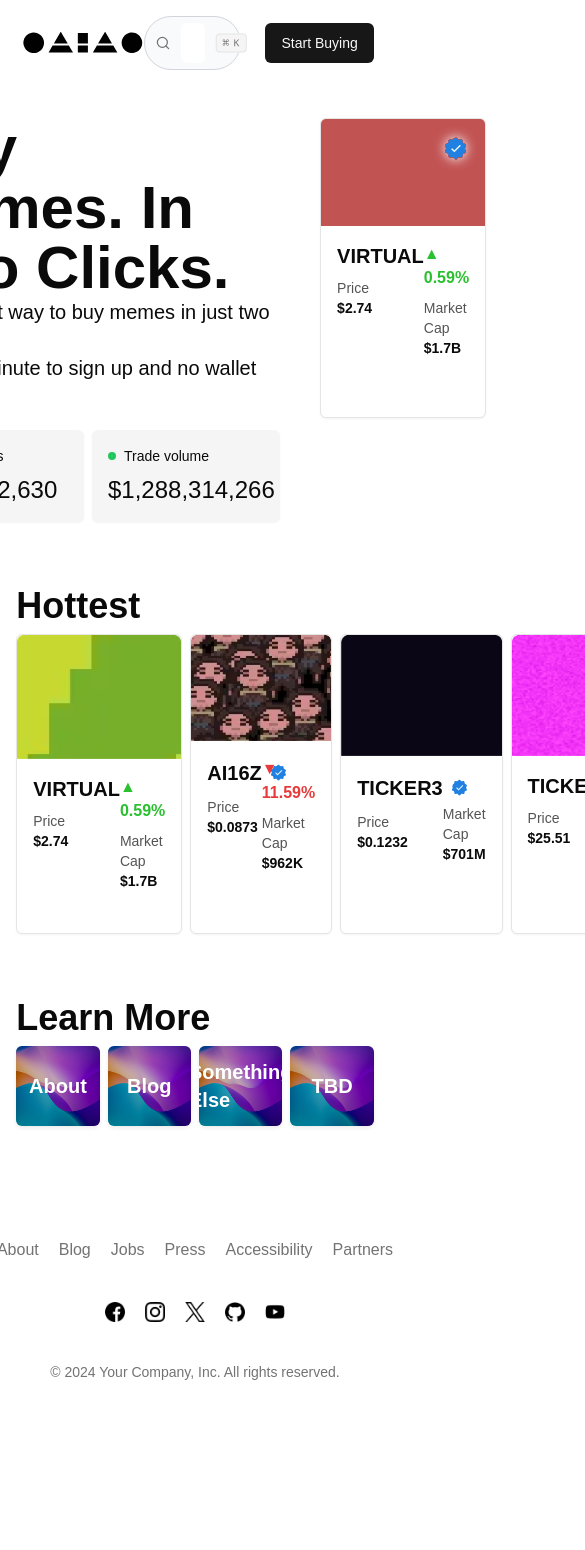
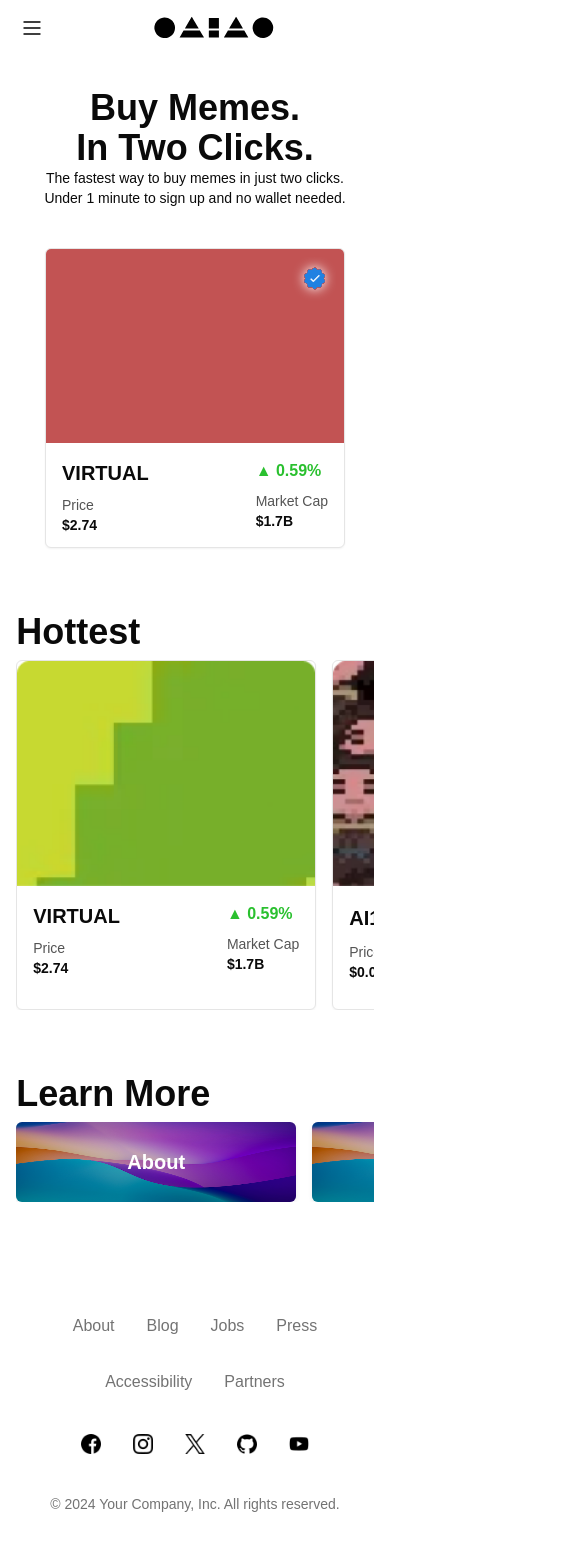
Before and after one commit to joserot/landing-page, a Next.js app: page / in a window 390 px wide. Shown: the top 1550 px of the page, 585 px wide, since content can reach past the window. Before the commit the page ends 1462 px from the top, so only its background shows below. Built offline with nearby package versions, Linux system fonts and the light colour scheme.

Commit message:
carrousel

```diff
--- a/package.json
+++ b/package.json
@@ -14,6 +14,7 @@
     "@radix-ui/react-slot": "^1.1.1",
     "class-variance-authority": "^0.7.1",
     "clsx": "^2.1.1",
+    "embla-carousel-react": "^8.5.2",
     "lucide-react": "^0.473.0",
     "next": "15.1.6",
     "react": "^19.0.0",
--- /dev/null
+++ b/src/components/burger-menu.tsx
@@ -0,0 +1,41 @@
+import { Button } from "./ui/button";
+import {
+  Drawer,
+  DrawerContent,
+  DrawerHeader,
+  DrawerTitle,
+  DrawerTrigger,
+} from "@/components/ui/drawer";
+
+import { Navbar } from "./navbar";
+import { Searcher } from "./searcher";
+
+import Image from "next/image";
+
+export function BurgerMenu() {
+  return (
+    <Drawer>
+      <DrawerTrigger>
+        <Button asChild className="p-1" variant={"ghost"}>
+          <Image
+            priority
+            className="w-8 h-8"
+            src="/burger-menu.svg"
+            width={20}
+            height={20}
+            alt="Menu icon"
+          />
+        </Button>
+      </DrawerTrigger>
+      <DrawerContent>
+        <DrawerHeader>
+          <DrawerTitle>Menu</DrawerTitle>
+        </DrawerHeader>
+        <div className="flex flex-col gap-8 px-4 py-10 justify-center items-center">
+          <Navbar />
+          <Searcher />
+        </div>
+      </DrawerContent>
+    </Drawer>
+  );
+}
--- a/src/components/footer.tsx
+++ b/src/components/footer.tsx
@@ -39,7 +39,7 @@
 export function Footer() {
   return (
     <footer className="mx-auto w-11/12 max-w-5xl flex flex-col justify-center gap-10 items-center py-20">
-      <div className="flex gap-5">
+      <div className="flex justify-center items-center flex-wrap gap-8">
         {links.map((link) => {
           return (
             <Link
@@ -52,7 +52,7 @@
           );
         })}
       </div>
-      <div className="flex gap-5">
+      <div className="flex justify-center items-center flex-wrap gap-8">
         {icons.map((icon) => {
           return (
             <Link
@@ -71,7 +71,7 @@
           );
         })}
       </div>
-      <p className="text-muted-foreground text-sm">
+      <p className="text-muted-foreground text-sm text-center text-balance">
         © 2024 Your Company, Inc. All rights reserved.
       </p>
     </footer>
--- a/src/components/header.tsx
+++ b/src/components/header.tsx
@@ -2,20 +2,30 @@
 
 import { Searcher } from "./searcher";
 import { Navbar } from "./navbar";
+import { BurgerMenu } from "./burger-menu";
 
 export function Header() {
   return (
-    <header className="w-11/12 flex justify-center items-center py-4 mx-auto">
+    <header className="w-11/12 flex justify-center items-center py-3 md:py-4 mx-auto">
       <div className="flex justify-between items-center w-full max-w-7xl">
+        <div className="block md:hidden">
+          <BurgerMenu />
+        </div>
         <Image
+          priority
           className="w-32 h-auto"
           src="/logo.svg"
           alt="Logo"
           width={100}
           height={100}
         />
-        <Searcher />
-        <Navbar />
+        <div className="hidden md:block">
+          <Searcher />
+        </div>
+        <div className="hidden md:block">
+          <Navbar />
+        </div>
+        <div className="block md:hidden"></div>
       </div>
     </header>
   );
--- a/src/components/hero-statistics.tsx
+++ b/src/components/hero-statistics.tsx
@@ -9,7 +9,7 @@
 
 export function HeroStatistics() {
   return (
-    <article className="flex items-center gap-2">
+    <article className="hidden md:flex items-center gap-2">
       <Card className="bg-[#F5F5F5] p-4 rounded-md flex flex-col gap-2 w-1/2 border-none">
         <span className="text-sm flex items-center gap-2">
           <span className="block w-2 h-2 rounded-full bg-[#22C55E] text-sm"></span>
--- a/src/components/hero-titles.tsx
+++ b/src/components/hero-titles.tsx
@@ -1,13 +1,15 @@
 export function HeroTitles() {
   return (
     <div>
-      <h1 className="text-6xl font-bold text-balance">
+      <h1 className="text-center md:text-left text-4xl md:text-6xl font-bold text-balance">
         Buy Memes. In Two Clicks.
       </h1>
-      <p className="text-xl">
+      <p className="text-center md:text-left text-sm md:text-xl text-balance">
         The fastest way to buy memes in just two clicks.
       </p>
-      <p className="text-xl">Under 1 minute to sign up and no wallet needed.</p>
+      <p className="text-center md:text-left text-sm md:text-xl text-balance">
+        Under 1 minute to sign up and no wallet needed.
+      </p>
     </div>
   );
 }
--- a/src/components/hero.tsx
+++ b/src/components/hero.tsx
@@ -4,7 +4,7 @@
 
 export function Hero() {
   return (
-    <section className="mx-auto w-11/12 max-w-5xl flex justify-center gap-10 items-start py-8">
+    <section className="mx-auto w-11/12 max-w-5xl flex flex-col md:flex-row justify-center gap-10 items-center md:items-start py-8">
       <div className="max-w-2xl flex flex-col gap-5">
         <HeroTitles />
         <HeroStatistics />
--- a/src/components/hottest-section.tsx
+++ b/src/components/hottest-section.tsx
@@ -1,4 +1,12 @@
+"use client ";
+
 import { MemeCard } from "./meme-card";
+
+import {
+  Carousel,
+  CarouselContent,
+  CarouselItem,
+} from "@/components/ui/carousel";
 
 const memes = [
   {
@@ -43,7 +51,7 @@
   return (
     <section className="mx-auto w-11/12 max-w-5xl py-8">
       <h2 className="text-4xl font-bold mb-2">Hottest</h2>
-      <div className="flex items-center gap-2">
+      <div className="hidden lg:flex items-center gap-2">
         {memes.map((meme) => {
           return (
             <MemeCard
@@ -60,6 +68,34 @@
           );
         })}
       </div>
+      <Carousel
+        opts={{
+          skipSnaps: true,
+        }}
+        className="lg:hidden h-auto"
+      >
+        <CarouselContent className="flex">
+          {memes.map((meme) => {
+            return (
+              <CarouselItem
+                className="flex-shrink-0 flex-grow-0 basis-auto min-w-0"
+                key={meme.name}
+              >
+                <MemeCard
+                  name={meme.name}
+                  image={meme.image}
+                  isPositive={meme.isPositive}
+                  isVerified={meme.isVerified}
+                  marketCap={meme.marketCap}
+                  price={meme.price}
+                  percentage={meme.percentage}
+                  href="/"
+                />
+              </CarouselItem>
+            );
+          })}
+        </CarouselContent>
+      </Carousel>
     </section>
   );
 }
--- a/src/components/learn-more-card.tsx
+++ b/src/components/learn-more-card.tsx
@@ -9,7 +9,7 @@
 export function LearnMoreCard({ href, text }: Props) {
   return (
     <Link
-      className="w-full relative h-20 rounded-md overflow-hidden flex justify-center items-center group shadow-custom"
+      className="w-full min-w-[280px] md:min-w-0 relative h-20 rounded-md overflow-hidden flex justify-center items-center group shadow-custom"
       href={href}
     >
       <Image
--- a/src/components/learn-more-section.tsx
+++ b/src/components/learn-more-section.tsx
@@ -1,4 +1,9 @@
 import { LearnMoreCard } from "./learn-more-card";
+import {
+  Carousel,
+  CarouselContent,
+  CarouselItem,
+} from "@/components/ui/carousel";
 
 const links = [
   {
@@ -23,13 +28,36 @@
   return (
     <section className="mx-auto w-11/12 max-w-5xl py-8">
       <h2 className="text-4xl font-bold mb-2">Learn More</h2>
-      <div className="w-full flex items-center gap-2">
+      <div className="hidden md:flex items-center gap-2">
         {links.map((link) => {
           return (
             <LearnMoreCard key={link.text} href={link.href} text={link.text} />
           );
         })}
       </div>
+      <Carousel
+        opts={{
+          skipSnaps: true,
+        }}
+        className="md:hidden h-auto"
+      >
+        <CarouselContent className="flex">
+          {links.map((link) => {
+            return (
+              <CarouselItem
+                className="flex-shrink-0 flex-grow-0 basis-auto min-w-0"
+                key={link.text}
+              >
+                <LearnMoreCard
+                  key={link.text}
+                  href={link.href}
+                  text={link.text}
+                />
+              </CarouselItem>
+            );
+          })}
+        </CarouselContent>
+      </Carousel>
     </section>
   );
 }
--- a/src/components/meme-card.tsx
+++ b/src/components/meme-card.tsx
@@ -25,8 +25,8 @@
   href,
 }: Props) {
   return (
-    <Link href={href}>
-      <Card className="w-full max-w-[300px] h-[300px] rounded-md shadow-custom overflow-hidden">
+    <Link className="w-auto max-w-[300px] block" href={href}>
+      <Card className="w-full max-w-[300px] h-[350px] lg:h-[300px] rounded-md shadow-custom overflow-hidden">
         <Image src={image} alt="Card hero image" width={400} height={400} />
         <CardContent className="flex justify-between items-start p-4">
           <div className="flex flex-col gap-2">
@@ -53,7 +53,11 @@
                 isPositive ? "text-[#2AC02F]" : "text-[#E73A3A]"
               }  font-semibold text-base`}
             >
-              {percentage ? percentage : <span className="text-white">--</span>}
+              {percentage ? (
+                percentage
+              ) : (
+                <span className="text-white opacity-0">--</span>
+              )}
             </span>
             <div className="flex flex-col">
               <span className="text-[#545454] text-sm">Market Cap</span>
--- /dev/null
+++ b/src/components/ui/carousel.tsx
@@ -0,0 +1,262 @@
+"use client"
+
+import * as React from "react"
+import useEmblaCarousel, {
+  type UseEmblaCarouselType,
+} from "embla-carousel-react"
+import { ArrowLeft, ArrowRight } from "lucide-react"
+
+import { cn } from "@/lib/utils"
+import { Button } from "@/components/ui/button"
+
+type CarouselApi = UseEmblaCarouselType[1]
+type UseCarouselParameters = Parameters<typeof useEmblaCarousel>
+type CarouselOptions = UseCarouselParameters[0]
+type CarouselPlugin = UseCarouselParameters[1]
+
+type CarouselProps = {
+  opts?: CarouselOptions
+  plugins?: CarouselPlugin
+  orientation?: "horizontal" | "vertical"
+  setApi?: (api: CarouselApi) => void
+}
+
+type CarouselContextProps = {
+  carouselRef: ReturnType<typeof useEmblaCarousel>[0]
+  api: ReturnType<typeof useEmblaCarousel>[1]
+  scrollPrev: () => void
+  scrollNext: () => void
+  canScrollPrev: boolean
+  canScrollNext: boolean
+} & CarouselProps
+
+const CarouselContext = React.createContext<CarouselContextProps | null>(null)
+
+function useCarousel() {
+  const context = React.useContext(CarouselContext)
+
+  if (!context) {
+    throw new Error("useCarousel must be used within a <Carousel />")
+  }
+
+  return context
+}
+
+const Carousel = React.forwardRef<
+  HTMLDivElement,
+  React.HTMLAttributes<HTMLDivElement> & CarouselProps
+>(
+  (
+    {
+      orientation = "horizontal",
+      opts,
+      setApi,
+      plugins,
+      className,
+      children,
+      ...props
+    },
+    ref
+  ) => {
+    const [carouselRef, api] = useEmblaCarousel(
+      {
+        ...opts,
+        axis: orientation === "horizontal" ? "x" : "y",
+      },
+      plugins
+    )
+    const [canScrollPrev, setCanScrollPrev] = React.useState(false)
+    const [canScrollNext, setCanScrollNext] = React.useState(false)
+
+    const onSelect = React.useCallback((api: CarouselApi) => {
+      if (!api) {
+        return
+      }
+
+      setCanScrollPrev(api.canScrollPrev())
+      setCanScrollNext(api.canScrollNext())
+    }, [])
+
+    const scrollPrev = React.useCallback(() => {
+      api?.scrollPrev()
+    }, [api])
+
+    const scrollNext = React.useCallback(() => {
+      api?.scrollNext()
+    }, [api])
+
+    const handleKeyDown = React.useCallback(
+      (event: React.KeyboardEvent<HTMLDivElement>) => {
+        if (event.key === "ArrowLeft") {
+          event.preventDefault()
+          scrollPrev()
+        } else if (event.key === "ArrowRight") {
+          event.preventDefault()
+          scrollNext()
+        }
+      },
+      [scrollPrev, scrollNext]
+    )
+
+    React.useEffect(() => {
+      if (!api || !setApi) {
+        return
+      }
+
+      setApi(api)
+    }, [api, setApi])
+
+    React.useEffect(() => {
+      if (!api) {
+        return
+      }
+
+      onSelect(api)
+      api.on("reInit", onSelect)
+      api.on("select", onSelect)
+
+      return () => {
+        api?.off("select", onSelect)
+      }
+    }, [api, onSelect])
+
+    return (
+      <CarouselContext.Provider
+        value={{
+          carouselRef,
+          api: api,
+          opts,
+          orientation:
+            orientation || (opts?.axis === "y" ? "vertical" : "horizontal"),
+          scrollPrev,
+          scrollNext,
+          canScrollPrev,
+          canScrollNext,
+        }}
+      >
+        <div
+          ref={ref}
+          onKeyDownCapture={handleKeyDown}
+          className={cn("relative", className)}
+          role="region"
+          aria-roledescription="carousel"
+          {...props}
+        >
+          {children}
+        </div>
+      </CarouselContext.Provider>
+    )
+  }
+)
+Carousel.displayName = "Carousel"
+
+const CarouselContent = React.forwardRef<
+  HTMLDivElement,
+  React.HTMLAttributes<HTMLDivElement>
+>(({ className, ...props }, ref) => {
+  const { carouselRef, orientation } = useCarousel()
+
+  return (
+    <div ref={carouselRef} className="overflow-hidden">
+      <div
+        ref={ref}
+        className={cn(
+          "flex",
+          orientation === "horizontal" ? "-ml-4" : "-mt-4 flex-col",
+          className
+        )}
+        {...props}
+      />
+    </div>
+  )
+})
+CarouselContent.displayName = "CarouselContent"
+
+const CarouselItem = React.forwardRef<
+  HTMLDivElement,
+  React.HTMLAttributes<HTMLDivElement>
+>(({ className, ...props }, ref) => {
+  const { orientation } = useCarousel()
+
+  return (
+    <div
+      ref={ref}
+      role="group"
+      aria-roledescription="slide"
+      className={cn(
+        "min-w-0 shrink-0 grow-0 basis-full",
+        orientation === "horizontal" ? "pl-4" : "pt-4",
+        className
+      )}
+      {...props}
+    />
+  )
+})
+CarouselItem.displayName = "CarouselItem"
+
+const CarouselPrevious = React.forwardRef<
+  HTMLButtonElement,
+  React.ComponentProps<typeof Button>
+>(({ className, variant = "outline", size = "icon", ...props }, ref) => {
+  const { orientation, scrollPrev, canScrollPrev } = useCarousel()
+
+  return (
+    <Button
+      ref={ref}
+      variant={variant}
+      size={size}
+      className={cn(
+        "absolute  h-8 w-8 rounded-full",
+        orientation === "horizontal"
+          ? "-left-12 top-1/2 -translate-y-1/2"
+          : "-top-12 left-1/2 -translate-x-1/2 rotate-90",
+        className
+      )}
+      disabled={!canScrollPrev}
+      onClick={scrollPrev}
+      {...props}
+    >
+      <ArrowLeft className="h-4 w-4" />
+      <span className="sr-only">Previous slide</span>
+    </Button>
+  )
+})
+CarouselPrevious.displayName = "CarouselPrevious"
+
+const CarouselNext = React.forwardRef<
+  HTMLButtonElement,
+  React.ComponentProps<typeof Button>
+>(({ className, variant = "outline", size = "icon", ...props }, ref) => {
+  const { orientation, scrollNext, canScrollNext } = useCarousel()
+
+  return (
+    <Button
+      ref={ref}
+      variant={variant}
+      size={size}
+      className={cn(
+        "absolute h-8 w-8 rounded-full",
+        orientation === "horizontal"
+          ? "-right-12 top-1/2 -translate-y-1/2"
+          : "-bottom-12 left-1/2 -translate-x-1/2 rotate-90",
+        className
+      )}
+      disabled={!canScrollNext}
+      onClick={scrollNext}
+      {...props}
+    >
+      <ArrowRight className="h-4 w-4" />
+      <span className="sr-only">Next slide</span>
+    </Button>
+  )
+})
+CarouselNext.displayName = "CarouselNext"
+
+export {
+  type CarouselApi,
+  Carousel,
+  CarouselContent,
+  CarouselItem,
+  CarouselPrevious,
+  CarouselNext,
+}
```
Also changed, not shown: 1 other file (tests, documents, lock files or other folders).
